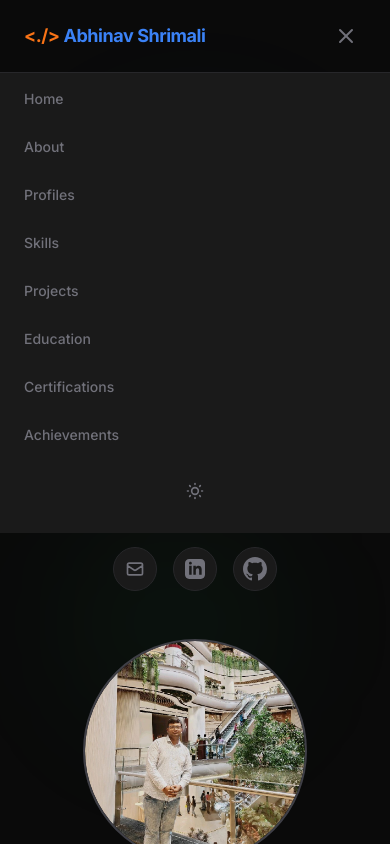
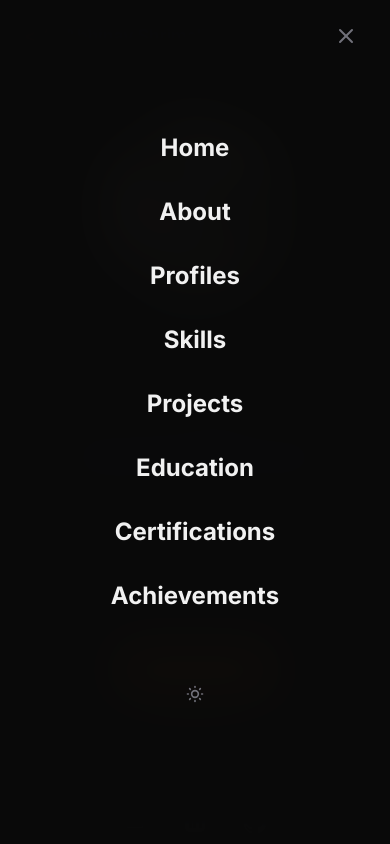
Before and after one commit to abhixw/Portfolio_abhixw, a React (Vite) app: page / in a window 390 px wide. Both pictures are taken after a click on the button "Toggle menu". Shown: the top 844 px of the page. Built offline with nearby package versions, Linux system fonts and the light colour scheme.

Commit message:
Enhance mobile responsiveness across Navbar, Hero, Skills, and Projects

```diff
--- a/src/components/Hero.jsx
+++ b/src/components/Hero.jsx
@@ -64,15 +64,15 @@ export default function Hero() {
             <div className="absolute top-32 right-16 w-64 h-64 bg-primary/5 rounded-full blur-3xl pointer-events-none" />
             <div className="absolute bottom-32 left-16 w-56 h-56 bg-accent-green/5 rounded-full blur-3xl pointer-events-none" />
 
-            <div className="max-w-6xl mx-auto w-full flex flex-col md:flex-row items-center gap-12 md:gap-16 pt-20 relative z-10">
-                {/* Text */}
-                <div className="flex-1 text-center md:text-left">
-                    <div className="inline-flex items-center gap-2 px-4 py-1.5 rounded-full bg-accent-green/10 text-accent-green text-sm font-medium mb-6 border border-accent-green/20 hero-fade-up">
+            <div className="max-w-6xl mx-auto w-full flex flex-col md:flex-row items-center gap-10 md:gap-16 pt-28 pb-12 md:pt-20 md:pb-0 relative z-10">
+                {/* Text Side */}
+                <div className="flex-1 text-center md:text-left order-2 md:order-1">
+                    <div className="inline-flex items-center gap-2 px-4 py-1.5 rounded-full bg-accent-green/10 text-accent-green text-xs md:text-sm font-medium mb-6 border border-accent-green/20 hero-fade-up">
                         <span className="w-2 h-2 rounded-full bg-accent-green animate-pulse" />
                         Available for opportunities
                     </div>
 
-                    <h1 className="text-4xl sm:text-5xl md:text-6xl font-extrabold leading-tight mb-4 hero-fade-up-delay-1">
+                    <h1 className="text-3xl sm:text-5xl md:text-6xl font-extrabold leading-tight mb-4 hero-fade-up-delay-1">
                         <TypewriterText
                             text={greeting}
                             startDelay={300}
@@ -154,15 +154,15 @@ export default function Hero() {
                     </div>
                 </div>
 
-                {/* Circular Image */}
-                <div className="flex-shrink-0 hero-slide-right animate-[float_1.2s_ease-in-out_infinite]">
-                    <div className="w-56 h-56 md:w-72 md:h-72 rounded-full border-2 border-border-light bg-surface-card flex items-center justify-center relative overflow-hidden">
+                {/* Image Side */}
+                <div className="flex-shrink-0 order-1 md:order-2 hero-slide-right">
+                    <div className="w-48 h-48 sm:w-56 sm:h-56 md:w-72 md:h-72 rounded-full border-2 border-border-light bg-surface-card flex items-center justify-center relative overflow-hidden shadow-2xl shadow-primary/10">
                         <img
                             src="/abhinav.jpg"
                             alt="Abhinav Shrimali"
                             className="w-full h-full rounded-full object-cover"
                         />
-                        <div className="absolute inset-[-8px] rounded-full border border-dashed border-border animate-[spin_12s_linear_infinite]" />
+                        <div className="absolute inset-[-8px] rounded-full border border-dashed border-border animate-[spin_12s_linear_infinite] opacity-50" />
                     </div>
                 </div>
             </div>
--- a/src/components/Navbar.jsx
+++ b/src/components/Navbar.jsx
@@ -53,10 +53,9 @@ export default function Navbar() {
                     <ThemeToggle />
                 </div>
 
-                {/* Mobile hamburger */}
                 <button
                     onClick={() => setMobileOpen(!mobileOpen)}
-                    className="md:hidden p-2 text-text-muted hover:text-primary"
+                    className="md:hidden p-2 text-text-muted hover:text-primary z-50 transition-colors"
                     aria-label="Toggle menu"
                 >
                     <svg width="24" height="24" fill="none" stroke="currentColor" strokeWidth="2" strokeLinecap="round">
@@ -76,24 +75,33 @@ export default function Navbar() {
                 </button>
             </div>
 
-            {/* Mobile menu */}
-            {mobileOpen && (
-                <div className="md:hidden bg-surface-card border-t border-border px-6 pb-6 pt-2 space-y-3">
-                    {navLinks.map((link) => (
+            {/* Mobile menu overlay */}
+            <div
+                className={`fixed inset-0 z-40 md:hidden bg-surface/98 backdrop-blur-xl transition-all duration-500 ease-in-out ${mobileOpen ? 'opacity-100 pointer-events-auto' : 'opacity-0 pointer-events-none'
+                    }`}
+            >
+                <div className="flex flex-col items-center justify-center h-full space-y-8 px-6">
+                    {navLinks.map((link, index) => (
                         <a
                             key={link.href}
                             href={link.href}
                             onClick={() => setMobileOpen(false)}
-                            className="block text-sm font-medium text-text-muted hover:text-primary py-2"
+                            className={`text-2xl font-bold text-text-primary hover:text-primary transition-all duration-300 transform ${mobileOpen ? 'translate-y-0 opacity-100' : 'translate-y-4 opacity-0'
+                                }`}
+                            style={{ transitionDelay: `${index * 100}ms` }}
                         >
                             {link.label}
                         </a>
                     ))}
-                    <div className="flex justify-center pt-2">
+                    <div
+                        className={`pt-8 transition-all duration-500 transform ${mobileOpen ? 'translate-y-0 opacity-100' : 'translate-y-4 opacity-0'
+                            }`}
+                        style={{ transitionDelay: `${navLinks.length * 100}ms` }}
+                    >
                         <ThemeToggle />
                     </div>
                 </div>
-            )}
+            </div>
         </nav>
     )
 }
--- a/src/components/Projects.jsx
+++ b/src/components/Projects.jsx
@@ -100,7 +100,7 @@ export default function Projects() {
             </div>
 
             {/* Projects Grid */}
-            <div className="grid md:grid-cols-2 lg:grid-cols-3 gap-8 relative z-10">
+            <div className="grid md:grid-cols-2 lg:grid-cols-3 gap-6 md:gap-8 relative z-10">
                 {filteredProjects.map((project, index) => (
                     <div
                         key={project.title}
--- a/src/components/Skills.jsx
+++ b/src/components/Skills.jsx
@@ -89,7 +89,7 @@ export default function Skills() {
 
                 <div className="grid lg:grid-cols-2 gap-12 items-start">
                     {/* Technical Skills - Left Side */}
-                    <div className="bg-surface-card/60 backdrop-blur-sm p-8 rounded-2xl border border-border shadow-sm">
+                    <div className="bg-surface-card/60 backdrop-blur-sm p-6 md:p-8 rounded-2xl border border-border shadow-sm">
                         <h3 className="text-xl font-bold text-text-primary mb-8 flex items-center gap-2">
                             <span className="w-2 h-6 bg-primary rounded-full" />
                             Technical Proficiency
@@ -103,7 +103,7 @@ export default function Skills() {
 
                     {/* Professional Qualities - Right Side */}
                     <div className="flex flex-col h-full">
-                        <div className="bg-surface-card/60 backdrop-blur-sm p-8 rounded-2xl border border-border shadow-sm flex-1">
+                        <div className="bg-surface-card/60 backdrop-blur-sm p-6 md:p-8 rounded-2xl border border-border shadow-sm flex-1">
                             <h3 className="text-xl font-bold text-text-primary mb-10 flex items-center gap-2">
                                 <span className="w-2 h-6 bg-accent-orange rounded-full" />
                                 Professional Qualities
```
